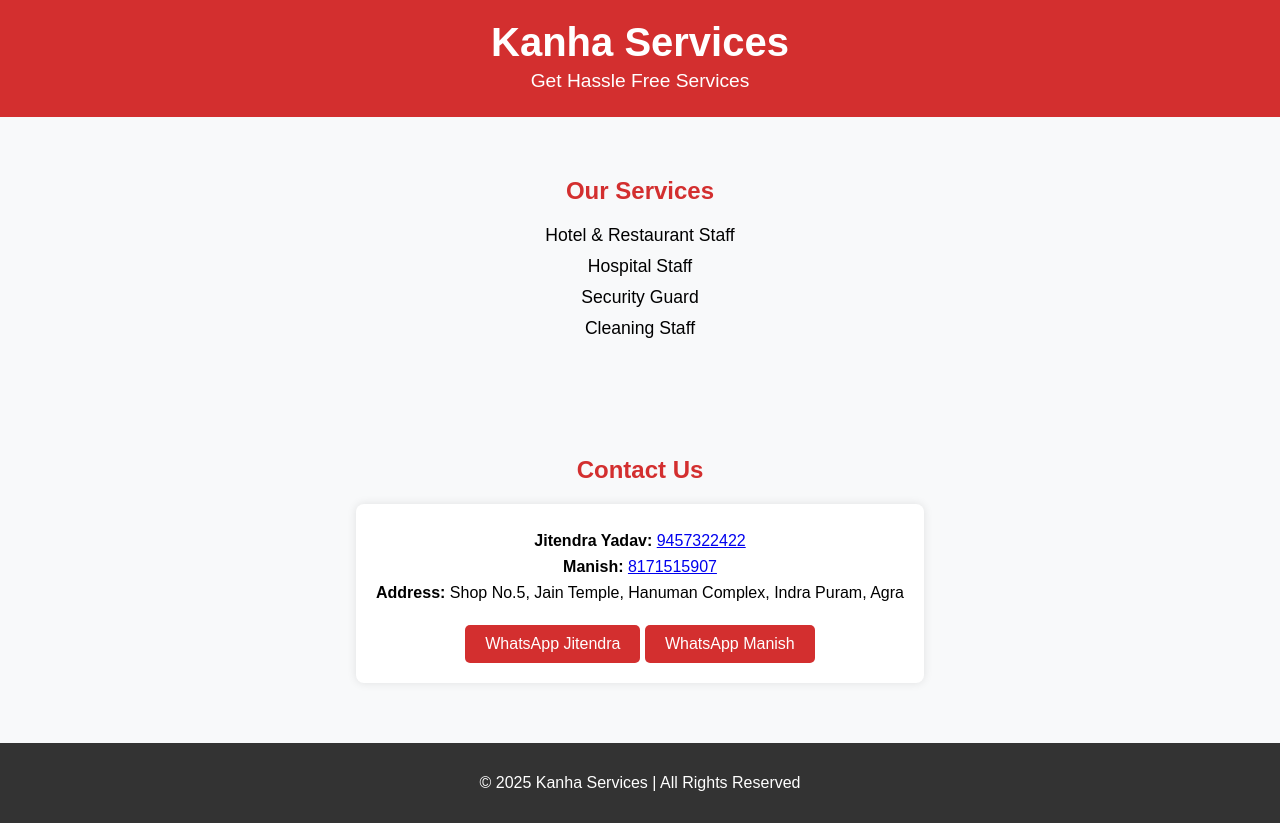
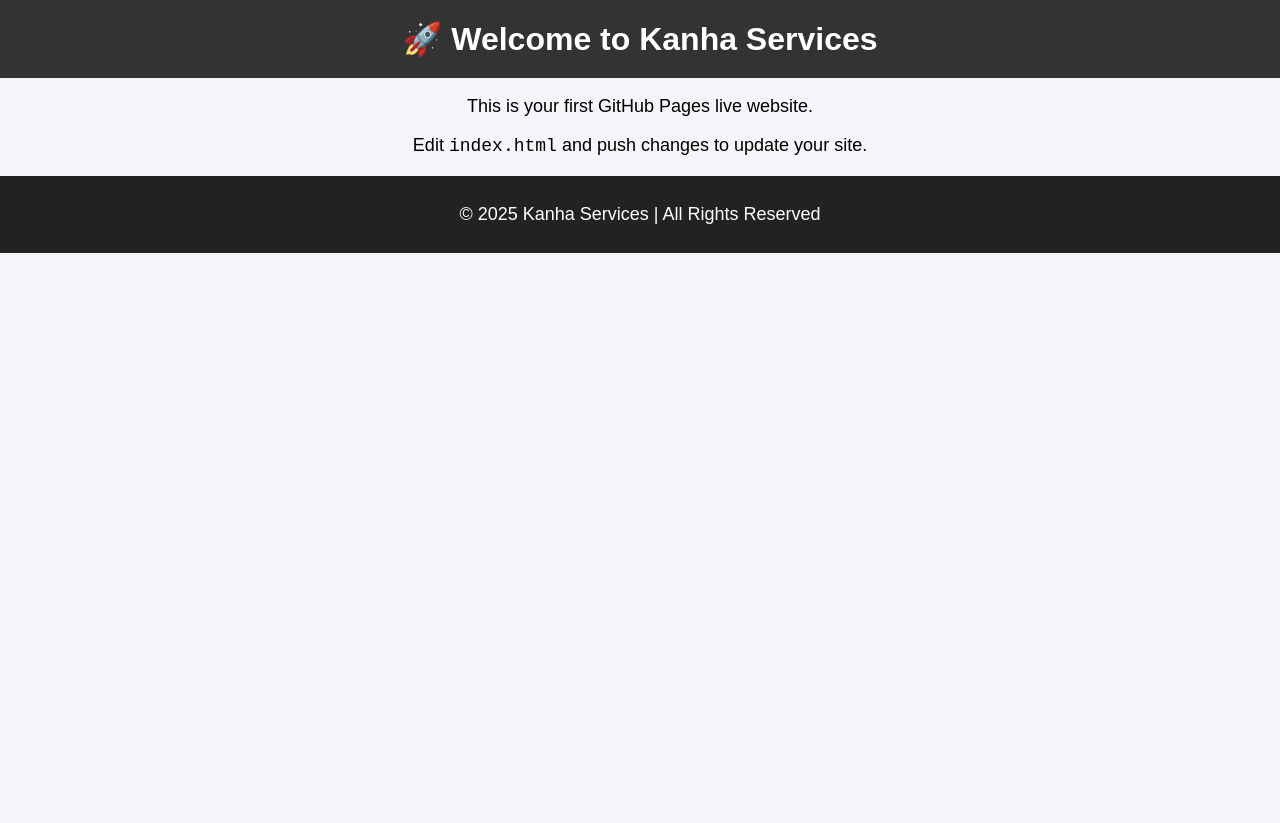
Before and after one commit to kanhaservices2025-ai/kanha-services, a plain HTML site: page index.html in a window 1280 px wide. After the commit the page ends 800 px from the top, so only its background shows below. Drawn offline with Linux system fonts and the light colour scheme.

Commit message:
Update index.html

```diff
--- a/index.html
+++ b/index.html
@@ -1,4 +1,3 @@
-
 <!DOCTYPE html>
 <html lang="en">
 <head>
@@ -6,51 +5,44 @@
   <meta name="viewport" content="width=device-width, initial-scale=1.0">
   <title>Kanha Services</title>
   <style>
-    body { font-family: Arial, sans-serif; margin: 0; padding: 0; background: #f8f9fa; }
-    header { background: #d32f2f; color: #fff; padding: 20px; text-align: center; }
-    header h1 { margin: 0; font-size: 2.5rem; }
-    header p { margin: 5px 0; font-size: 1.2rem; }
-    section { padding: 40px 20px; text-align: center; }
-    h2 { color: #d32f2f; margin-bottom: 20px; }
-    ul { list-style: none; padding: 0; font-size: 1.1rem; }
-    ul li { margin: 10px 0; }
-    .contact { background: #fff; padding: 20px; border-radius: 8px; display: inline-block; box-shadow: 0 0 10px rgba(0,0,0,0.1); }
-    .contact p { margin: 8px 0; font-size: 1rem; }
-    .btn { display: inline-block; margin-top: 15px; padding: 10px 20px; background: #d32f2f; color: #fff; text-decoration: none; border-radius: 5px; }
-    footer { background: #333; color: #fff; text-align: center; padding: 15px; margin-top: 20px; }
+    body {
+      font-family: Arial, sans-serif;
+      text-align: center;
+      background: #f4f4f9;
+      margin: 0;
+      padding: 0;
+    }
+    header {
+      background: #333;
+      color: #fff;
+      padding: 20px;
+    }
+    h1 {
+      margin: 0;
+    }
+    p {
+      font-size: 18px;
+    }
+    footer {
+      background: #222;
+      color: #fff;
+      padding: 10px;
+      margin-top: 20px;
+    }
   </style>
 </head>
 <body>
-
   <header>
-    <h1>Kanha Services</h1>
-    <p>Get Hassle Free Services</p>
+    <h1>🚀 Welcome to Kanha Services</h1>
   </header>
 
-  <section>
-    <h2>Our Services</h2>
-    <ul>
-      <li>Hotel & Restaurant Staff</li>
-      <li>Hospital Staff</li>
-      <li>Security Guard</li>
-      <li>Cleaning Staff</li>
-    </ul>
-  </section>
-
-  <section>
-    <h2>Contact Us</h2>
-    <div class="contact">
-      <p><strong>Jitendra Yadav:</strong> <a href="tel:9457322422">9457322422</a></p>
-      <p><strong>Manish:</strong> <a href="tel:8171515907">8171515907</a></p>
-      <p><strong>Address:</strong> Shop No.5, Jain Temple, Hanuman Complex, Indra Puram, Agra</p>
-      <a class="btn" href="https://wa.me/919457322422" target="_blank">WhatsApp Jitendra</a>
-      <a class="btn" href="https://wa.me/918171515907" target="_blank">WhatsApp Manish</a>
-    </div>
-  </section>
+  <main>
+    <p>This is your first GitHub Pages live website.</p>
+    <p>Edit <code>index.html</code> and push changes to update your site.</p>
+  </main>
 
   <footer>
-    <p>&copy; 2025 Kanha Services | All Rights Reserved</p>
+    <p>© 2025 Kanha Services | All Rights Reserved</p>
   </footer>
-
 </body>
 </html>
```
